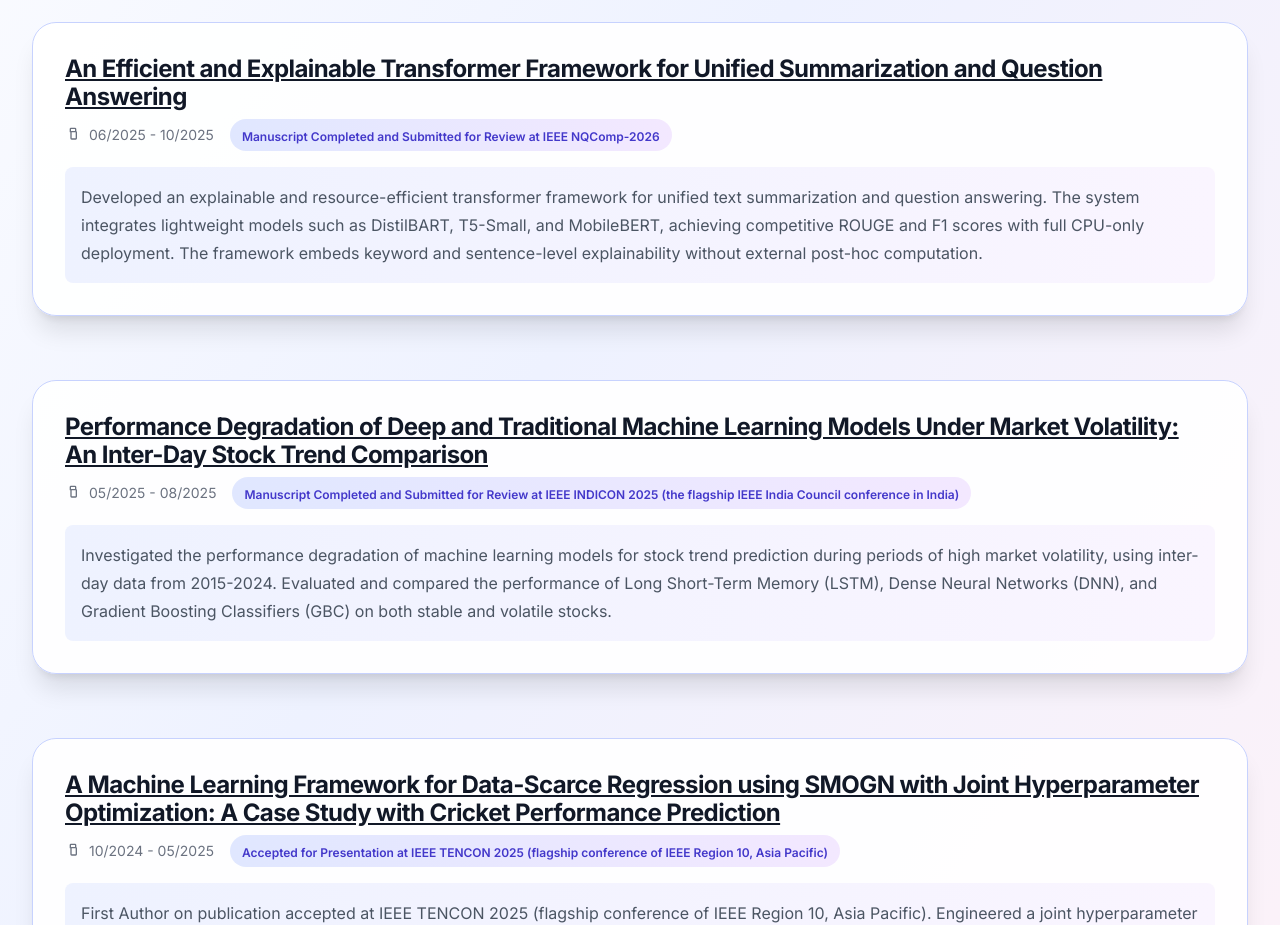
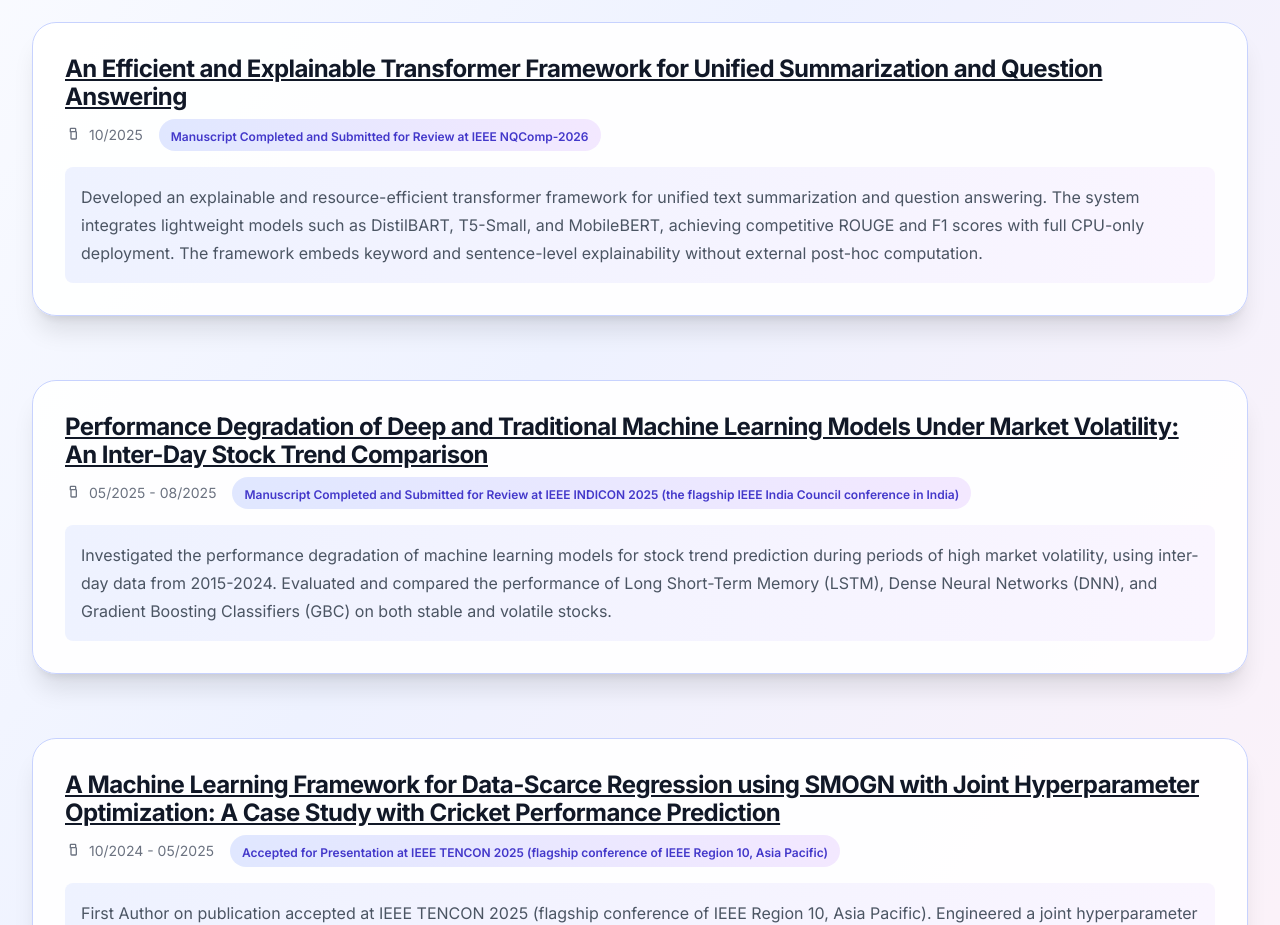
Before and after one commit to Harthik777/portfolio-website, a Next.js app: page /publications in a window 1280 px wide. Shown: the part 780-1705 px from the top of the page. Built offline with nearby package versions, Linux system fonts and the light colour scheme.

Commit message:
Update publication date to 10/2025

```diff
--- a/src/app/publications/page.tsx
+++ b/src/app/publications/page.tsx
@@ -8,7 +8,7 @@ const publications = [
       'Developed an explainable and resource-efficient transformer framework for unified text summarization and question answering. The system integrates lightweight models such as DistilBART, T5-Small, and MobileBERT, achieving competitive ROUGE and F1 scores with full CPU-only deployment. The framework embeds keyword and sentence-level explainability without external post-hoc computation.',
     status: 'Manuscript Completed and Submitted for Review at IEEE NQComp-2026',
     link: 'https://drive.google.com/file/d/19_4ARPEXtCYzC_FRoq6G-zHKPw_VSgbA/view?usp=sharing',
-    date: '06/2025 - 10/2025',
+    date: '10/2025',
   },
   {
     title:
```
